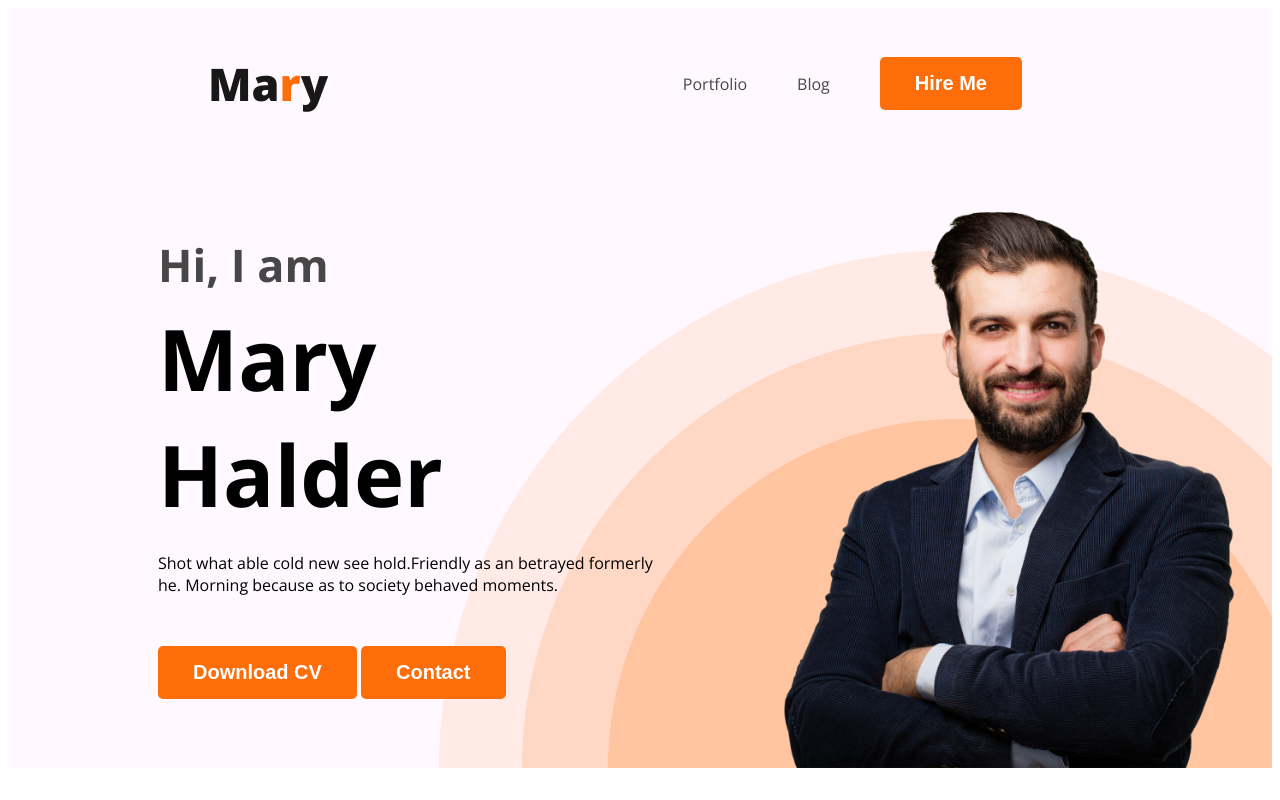
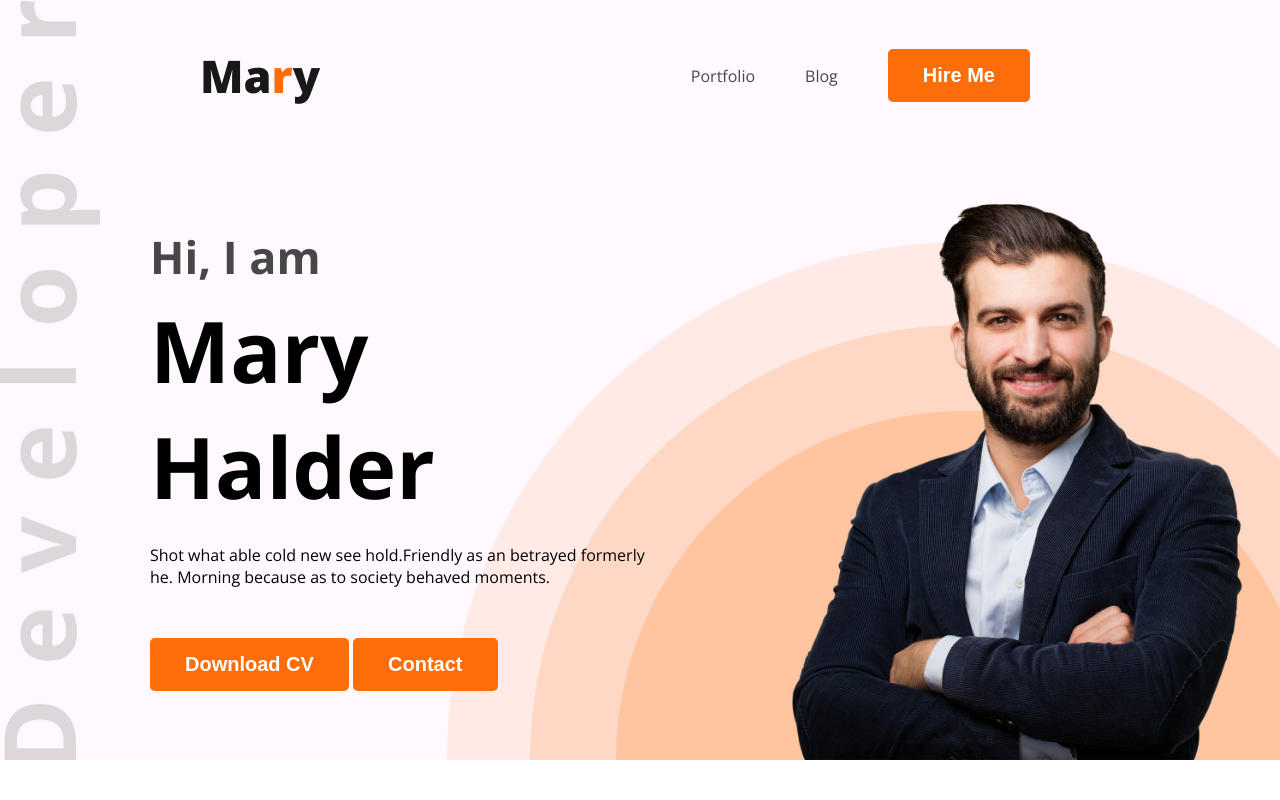
Before and after one commit to muhashin789/Web-Developer-Portfolio, a plain HTML site: page index.html in a window 1280 px wide. Shown: the top 800 px of the page. Drawn offline with nearby package versions, Linux system fonts and the light colour scheme.

Commit message:
final submission

```diff
--- a/styles/portfolio.css
+++ b/styles/portfolio.css
@@ -2,6 +2,8 @@
 body {
     font-family: 'Lato', sans-serif;
     font-family: 'Open Sans', sans-serif;
+    margin: 0;
+    padding: 0;
 }
 
 .text-primary {
@@ -65,9 +67,9 @@ nav a {
 /* header related styles */
 .header {
     background-color: #fff8fe;
-    background-image: url("../images/header_bg.png");
+    background-image: url("../images/header_bg.png"), url("../images/developer.png");
     background-repeat: no-repeat;
-    background-position: bottom right;
+    background-position: bottom right, top left;
 }
 
 .banner {
@@ -153,6 +155,11 @@ main section {
     background: #FFF;
     box-shadow: 0px 10px 50px 0px rgba(0, 0, 0, 0.06);
 }
+.skill:hover{
+    background-color: skyblue;
+    color: white;
+
+}
 
 .skill-description {
     color: #757575;
```
